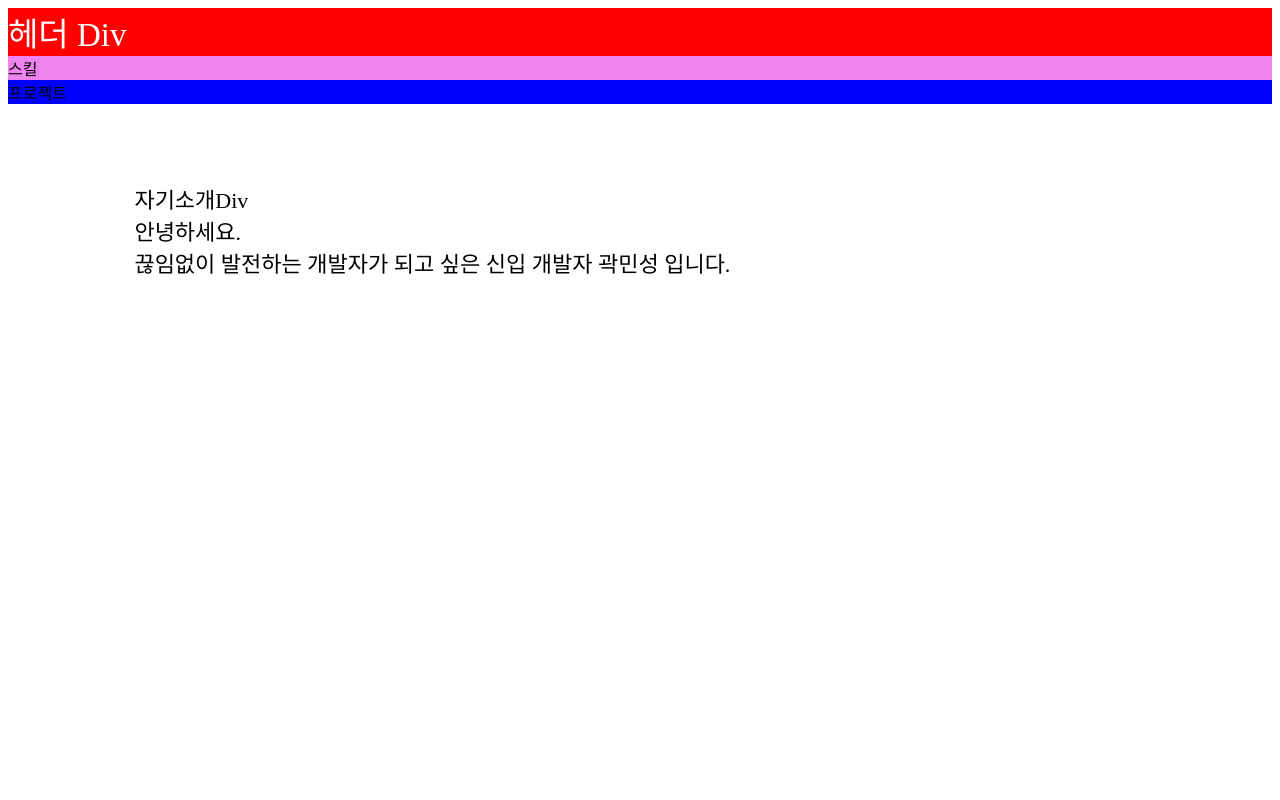
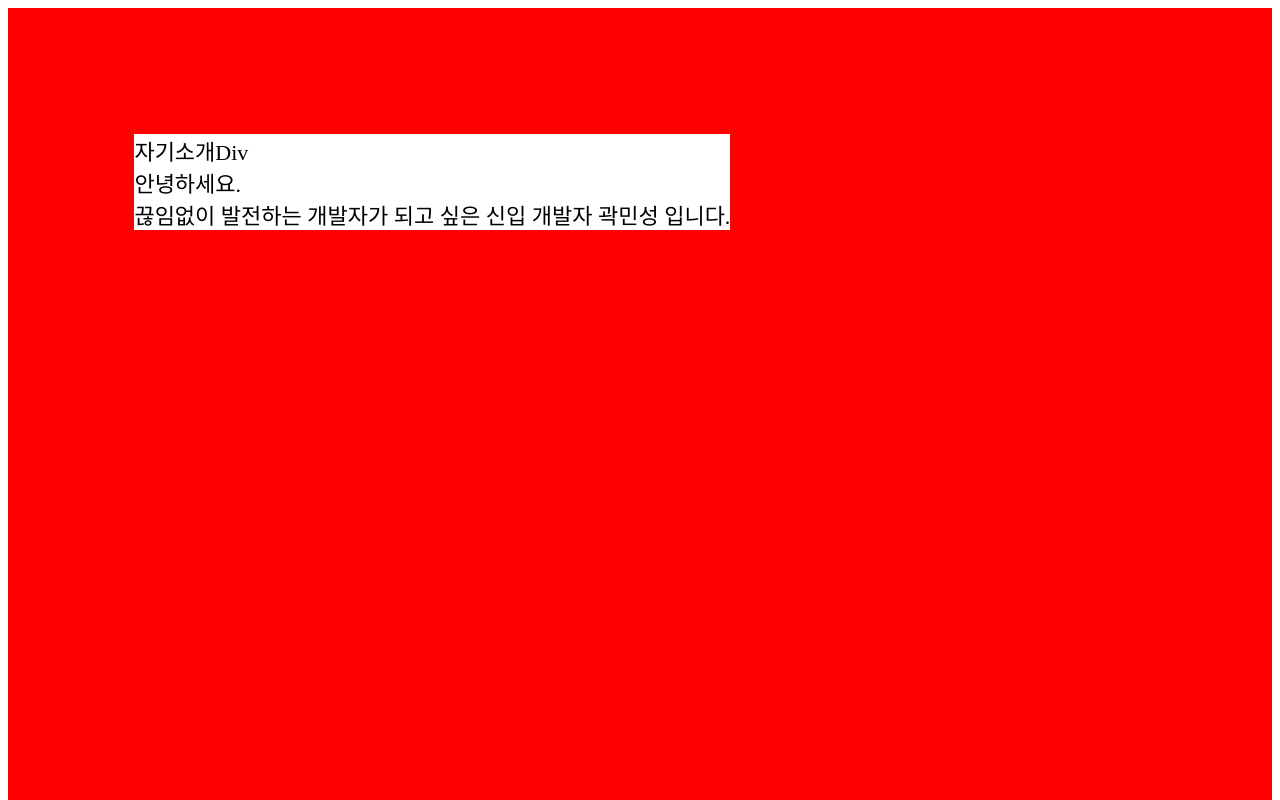
Before and after one commit to hhshhhskk/About_Me, a React (Create React App) app: page / in a window 1280 px wide. Shown: the top 800 px of the page. Built offline with nearby package versions, Linux system fonts and the light colour scheme.

Commit message:
컴포넌트 위치수정

```diff
--- a/src/App.tsx
+++ b/src/App.tsx
@@ -1,4 +1,4 @@
-import Header from "./components/Header";
+import Main from "./components/Main";
 import Skill from "./components/Skill";
 import Project from "./components/Project";
 import styled from "styled-components";
@@ -13,10 +13,10 @@ function App() {
 
   return (
     <Wrapper>
-      <Header />
-      <AboutMe />
+      <Main />
       <Skill />
       <Project />
+      <AboutMe />
     </Wrapper>
   );
 }
--- a/src/components/AboutMe.tsx
+++ b/src/components/AboutMe.tsx
@@ -5,7 +5,7 @@ const AboutMeDiv = styled.div`
 background-color: blue;
 `;
 
-const Introduction = styled.div`
+const Address = styled.div`
   font-size: 22px;
   color : black;
   background-color: white;
@@ -17,13 +17,13 @@ const Introduction = styled.div`
 function AboutMe() {
     return (
         <AboutMeDiv>
-            <Introduction>
-                자기소개Div
+            <Address>
+                주소Div
                 <br />
-                안녕하세요.
+                깃헙
                 <br />
-                끊임없이 발전하는 개발자가 되고 싶은 신입 개발자 곽민성 입니다.
-            </Introduction>
+                블로그
+            </Address>
             <Model />
         </AboutMeDiv>
     );
--- a/src/components/Header.tsx
+++ /dev/null
@@ -1,22 +0,0 @@
-import styled from "styled-components";
-
-const HeaderDiv = styled.div`
-    background-color: red;
-    color: white;
-`;
-const Category = styled.div`
-    font-size: 33px;
-`;
-
-function Header() {
-
-    return (
-        <HeaderDiv>
-            <Category>
-                헤더 Div
-            </Category>
-        </HeaderDiv>
-    );
-}
-
-export default Header;
--- /dev/null
+++ b/src/components/Main.tsx
@@ -0,0 +1,34 @@
+import styled from "styled-components";
+
+const MainDiv = styled.div`
+    background-color: red;
+    color: white;
+    width: 100%;
+    height: 1000px;
+`;
+const Category = styled.div`
+    font-size: 33px;
+    font-size: 22px;
+  color : black;
+  background-color: white;
+  position: absolute;
+  margin-top: 10%;
+  left: 10%;
+`;
+
+function Header() {
+
+    return (
+        <MainDiv>
+            <Category>
+                자기소개Div
+                <br />
+                안녕하세요.
+                <br />
+                끊임없이 발전하는 개발자가 되고 싶은 신입 개발자 곽민성 입니다.
+            </Category>
+        </MainDiv>
+    );
+}
+
+export default Header;
--- a/src/components/Project.tsx
+++ b/src/components/Project.tsx
@@ -1,7 +1,9 @@
 import styled from "styled-components";
 
 const ProjectDiv = styled.div`
-background-color: blue;
+    background-color: blue;
+    width: 100%;
+    height: 1000px;
 `;
 
 function Project() {
--- a/src/components/Skill.tsx
+++ b/src/components/Skill.tsx
@@ -1,7 +1,9 @@
 import styled from "styled-components";
 
 const SkillDiv = styled.div`
-background-color: violet;
+  background-color: violet;
+  width: 100%;
+  height: 1000px;
 `;
 
 function Skill() {
```
